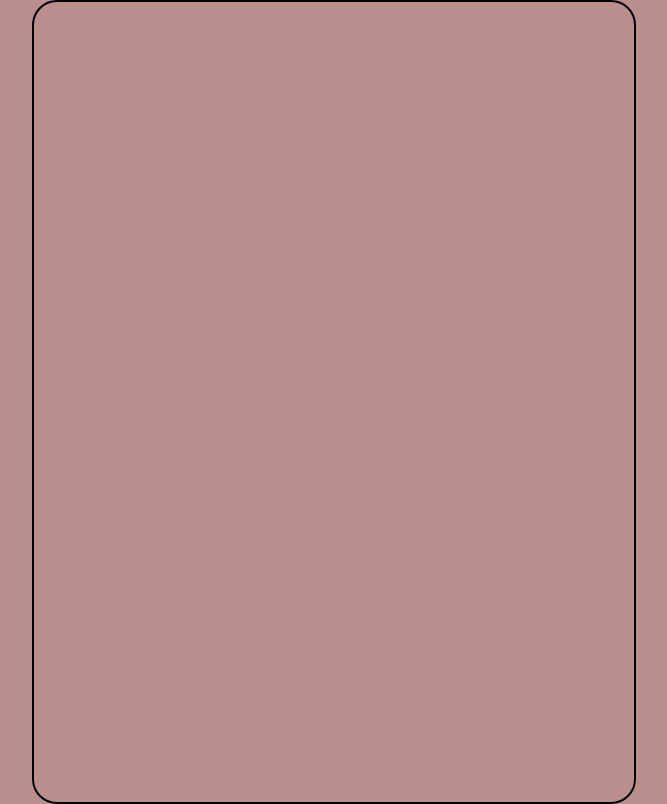
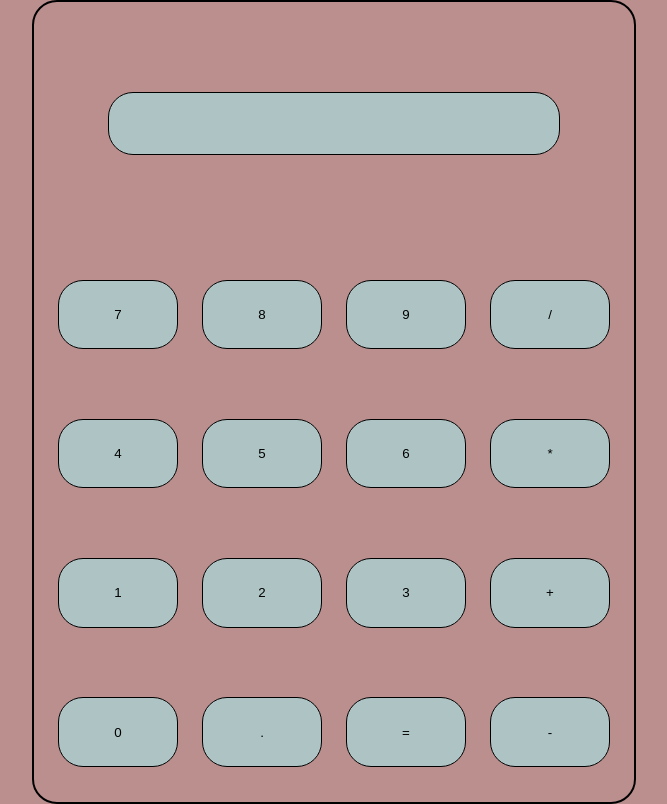
Before and after one commit to sanma91/calculator, a plain HTML site: page index.html in a window 1280 px wide. Shown: the whole page, without its empty margins (306-973 px from the left). Drawn offline with Linux system fonts and the light colour scheme.

Commit message:
Create layout with css and html

```diff
--- a/index.css
+++ b/index.css
@@ -7,9 +7,42 @@ body {
 }
 
 #calculatorBorder {
+    display: flex;
+    flex-direction: column;
     height: 800px;
     width: 600px;
     border: 2px solid black;
     margin: auto;
     border-radius: 25px;
 }
+
+#firstRow, #secondRow, #thirdRow, #fourthRow, #screen {
+    display: flex;
+    justify-content: space-evenly;
+    align-items: center;
+    flex-grow: 1;
+    border-radius: 25px;
+}
+
+#screen {
+    flex-grow: 2;
+    display: flex;
+    justify-content: center;
+    align-items: center;
+}
+
+#result {
+    height: 25%;
+    width: 75%;
+    border-radius: 25px;
+    background-color: rgb(174, 196, 196);
+    border: 1px solid black;
+}
+
+button {
+    height: 50%;
+    width: 20%;
+    background-color: rgb(174, 196, 196);
+    border: 1px solid black;
+    border-radius: 25px;
+}
--- a/index.html
+++ b/index.html
@@ -7,7 +7,35 @@
     <link rel="stylesheet" href="index.css">
 </head>
 <body>
-    <div id="calculatorBorder"></div>
+    <div id="calculatorBorder">
+        <div id="screen">
+            <span id="result"></span>
+        </div>
+        <div id="firstRow">
+            <button>7</button>
+            <button>8</button>
+            <button>9</button>
+            <button>/</button>
+        </div>
+        <div id="secondRow">
+            <button>4</button>
+            <button>5</button>
+            <button>6</button>
+            <button>*</button>
+        </div>
+        <div id="thirdRow">
+            <button>1</button>
+            <button>2</button>
+            <button>3</button>
+            <button>+</button>
+        </div>
+        <div id="fourthRow">
+            <button>0</button>
+            <button>.</button>
+            <button>=</button>
+            <button>-</button>
+        </div>
+    </div>
     <script src="index.js"></script>
 </body>
 </html>
--- a/index.js
+++ b/index.js
@@ -1 +1,2 @@
 const calculatorBorder = document.querySelector("#calculatorBorder");
+const screenButton = document.querySelector("#result");
```
